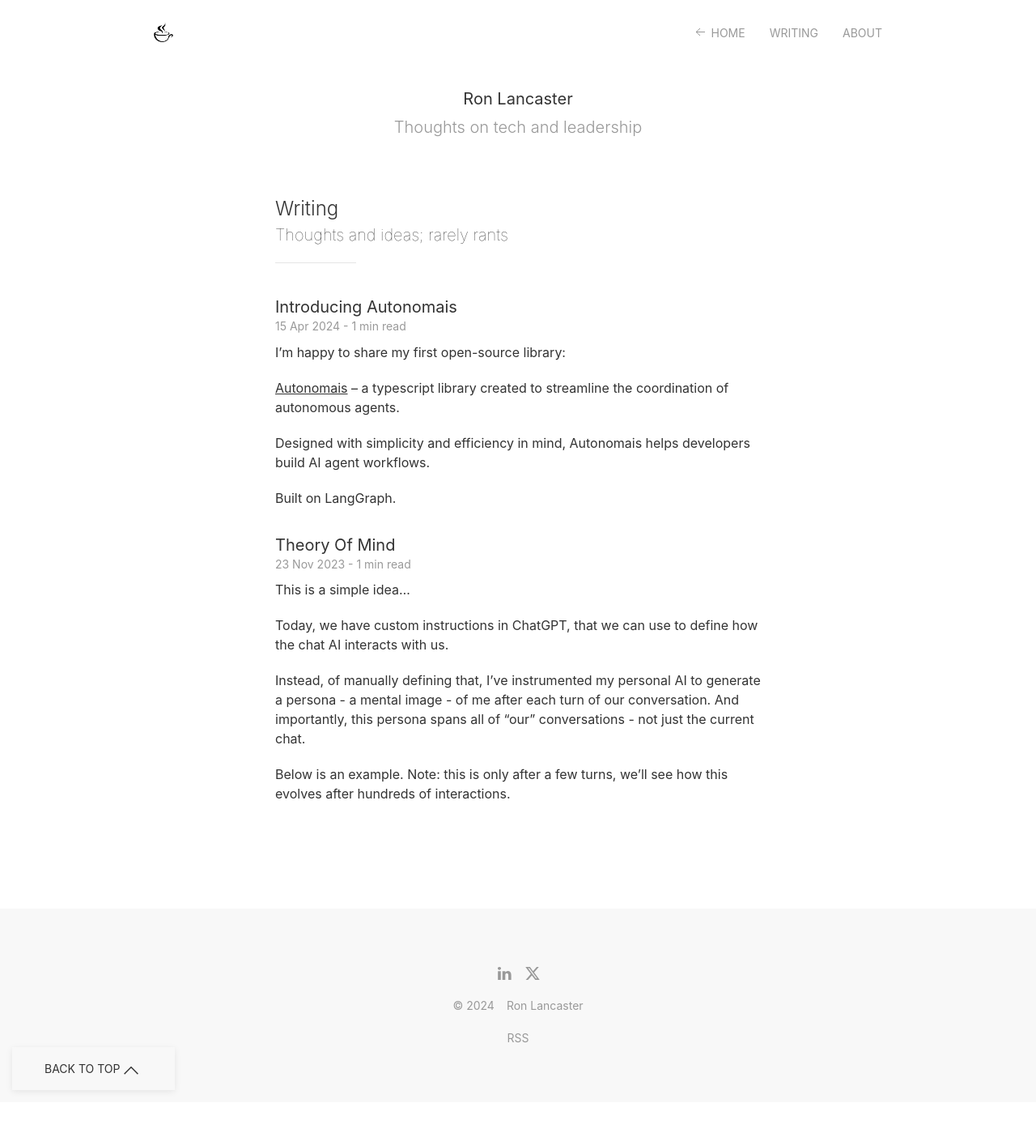
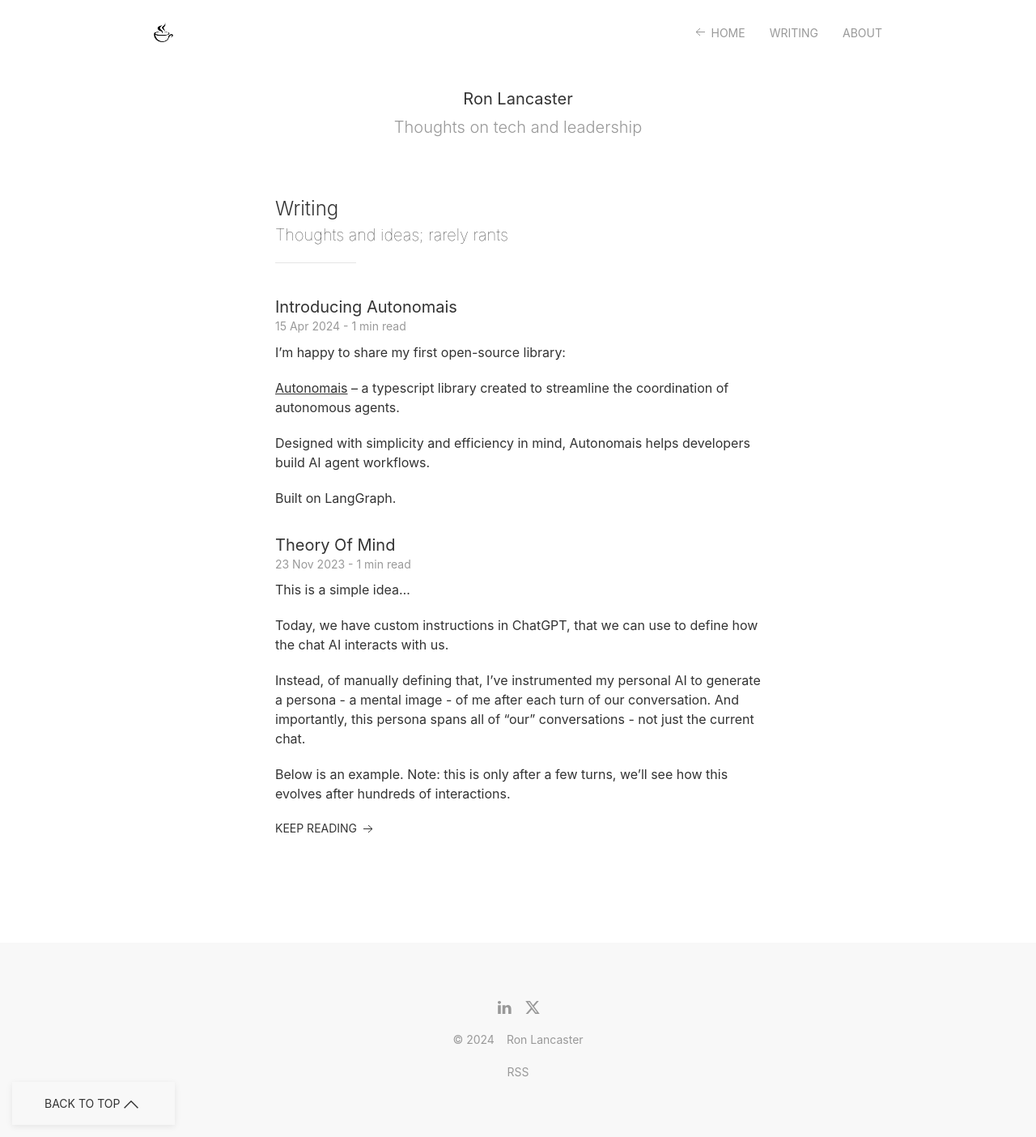
Before and after one commit to nyvyn/nyvyn.github.io, a Jekyll site: the page built from _pages/writing.markdown, in a window 1280 px wide. Shown: the whole page at 81% size. Built offline with Jekyll 4.4.1, drawn with Linux system fonts in a browser that asks for light colours; before the commit the page ends 1361 px from its top, so only the background shows below that.

Commit message:
Update posts include parameter on writing page
The include directive for posts on the writing page has been updated. Specifically, the "full" parameter was set to false, limiting the number of posts displayed to 20 instead of full-text display of each post. This change is aimed to improve page load speed and readability.

```diff
--- a/_pages/writing.markdown
+++ b/_pages/writing.markdown
@@ -13,5 +13,5 @@ permalink: /writing.html
 </h4>
 <hr class="uk-divider-small">
 <div class="uk-margin-medium-top">
-    {% include posts.html limit=20 %}
+    {% include posts.html full=false limit=20 %}
 </div>
```
